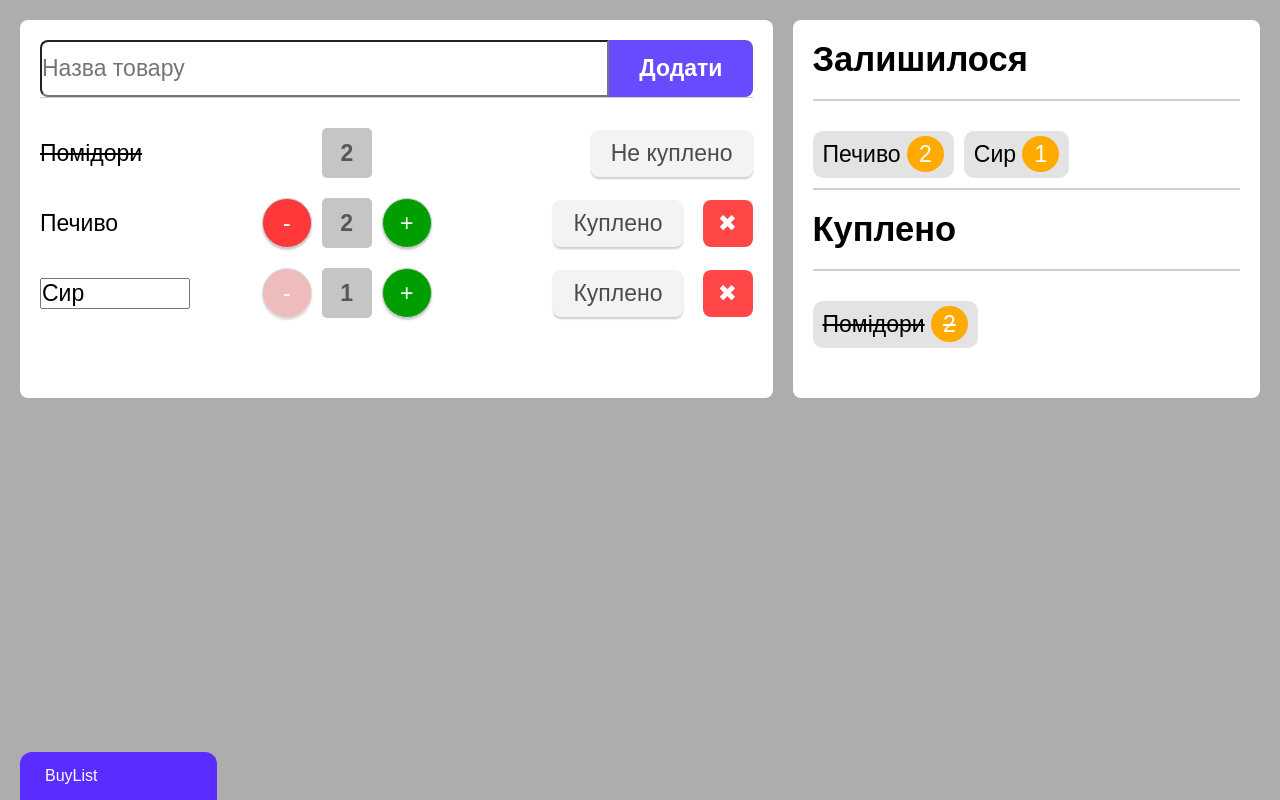
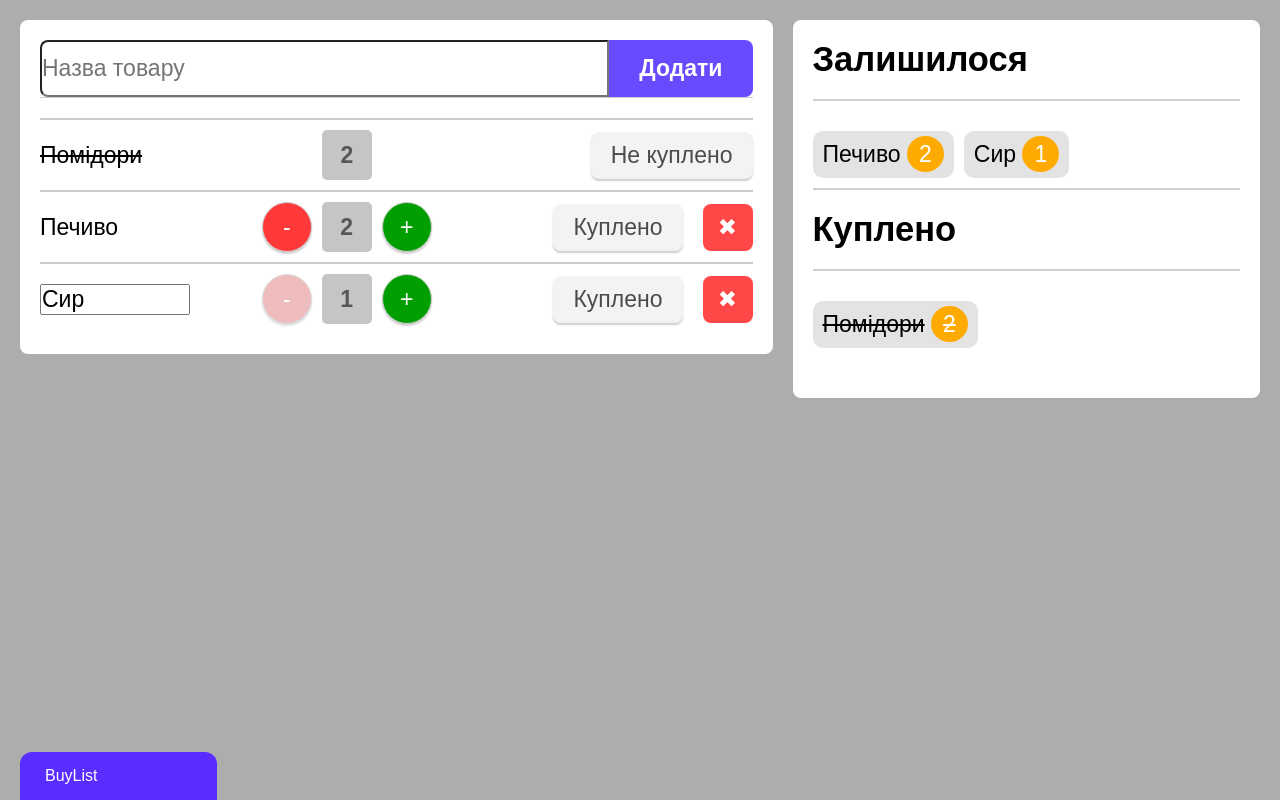
Before and after one commit to illia2101/web_practice, a plain HTML site: page homework1/index.html in a window 1280 px wide. Drawn offline with Linux system fonts and the light colour scheme.

Commit message:
fix: add lines left side

```diff
--- a/homework1/main.css
+++ b/homework1/main.css
@@ -11,7 +11,7 @@ body {
 .container {
   display: flex;
   gap: 20px;
-  align-items: stretch;
+  align-items: flex-start;
 }
 .buy-list,
 .sidebar {
@@ -68,6 +68,8 @@ body {
   justify-content: space-between;
   align-items: center;
   padding: 10px 0;
+
+  border-top: 2px solid #ccc;
 }
 
 .counter {
```
